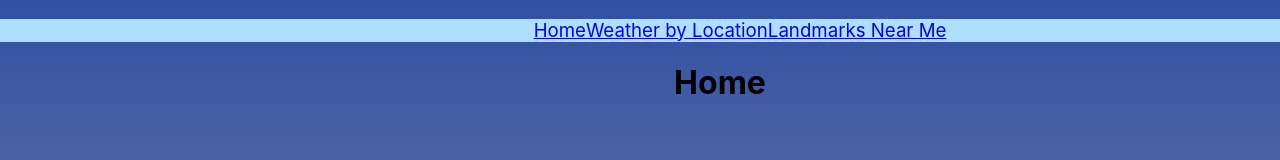
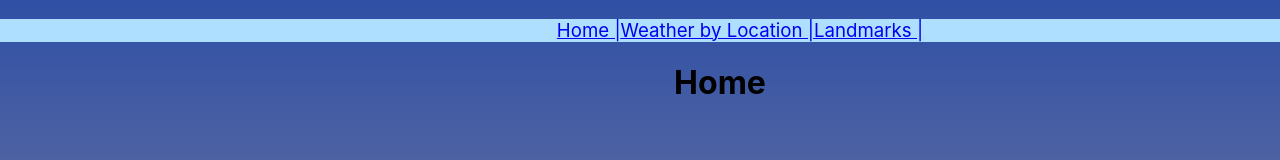
Before and after one commit to HussamK28/Weather-App, a React (Create React App) app in the folder tourcaster/: page / in a window 1280 px wide. Shown: the top 160 px of the page. Built offline with nearby package versions, Linux system fonts and the light colour scheme.

Commit message:
Update Navbar.js

```diff
--- a/tourcaster/src/Components/Navbar.js
+++ b/tourcaster/src/Components/Navbar.js
@@ -8,13 +8,13 @@ const NavBar = () => {
             <nav>
                 <ul>
                 <li>
-                        <Link to='/'>Home</Link>
+                        <Link to='/'>Home | </Link>
                     </li>
                     <li>
-                        <Link to='/SearchBar'>Weather by Location</Link>
+                        <Link to='/SearchBar'>Weather by Location | </Link>
                     </li>
                     <li>
-                        <Link to="/Landmarks">Landmarks Near Me</Link>
+                        <Link to="/Landmarks">Landmarks | </Link>
                     </li>
                 </ul>
             </nav>
```
